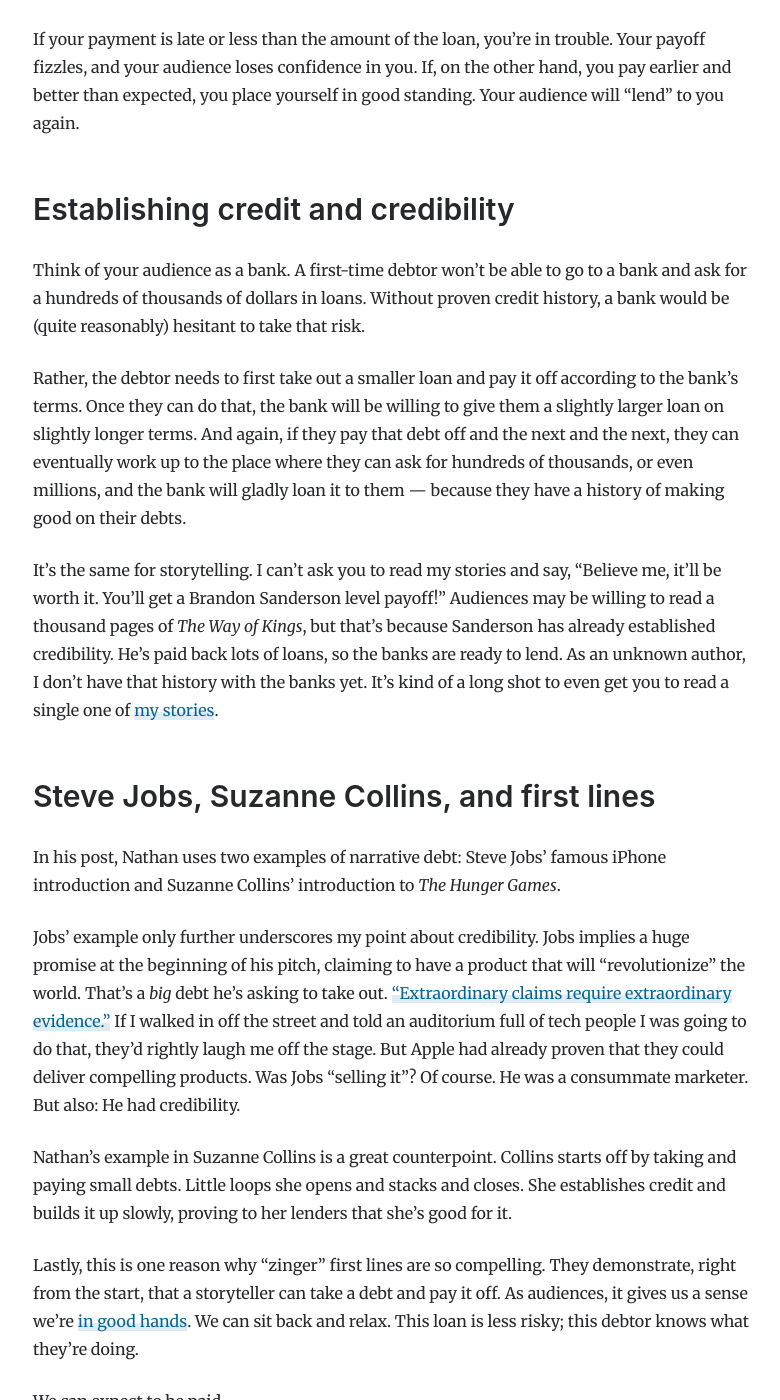
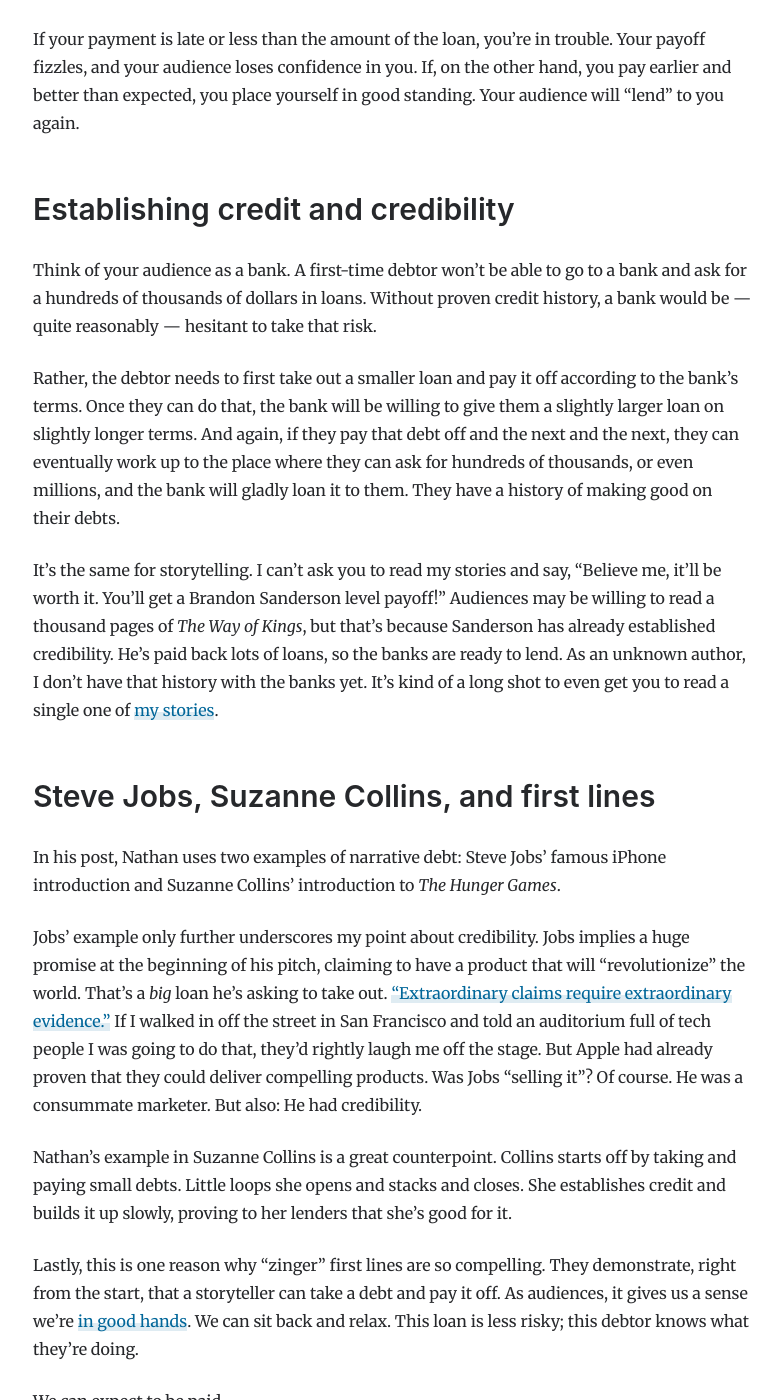
Before and after one commit to natelistrom/natelistrom.github.io, a Jekyll site: the page built from _posts/2025-12-02-narrative-debt-credibility.md, in a window 1280 px wide and 1400 px high, scrolled down 782 px. Shown: the whole window, without its empty margins (247-1027 px from the left). Built offline with Jekyll 4.4.1, drawn with Linux system fonts in a browser that asks for light colours.

Commit message:
Minor wording updates to narrative debt credibility note

```diff
--- a/_posts/2025-12-02-narrative-debt-credibility.md
+++ b/_posts/2025-12-02-narrative-debt-credibility.md
@@ -16,9 +16,9 @@ If your payment is late or less than the amount of the loan, you're in trouble.
 
 ## Establishing credit and credibility
 
-Think of your audience as a bank. A first-time debtor won't be able to go to a bank and ask for a hundreds of thousands of dollars in loans. Without proven credit history, a bank would be (quite reasonably) hesitant to take that risk.
+Think of your audience as a bank. A first-time debtor won't be able to go to a bank and ask for a hundreds of thousands of dollars in loans. Without proven credit history, a bank would be — quite reasonably — hesitant to take that risk.
 
-Rather, the debtor needs to first take out a smaller loan and pay it off according to the bank's terms. Once they can do that, the bank will be willing to give them a slightly larger loan on slightly longer terms. And again, if they pay that debt off and the next and the next, they can eventually work up to the place where they can ask for hundreds of thousands, or even millions, and the bank will gladly loan it to them — because they have a history of making good on their debts.
+Rather, the debtor needs to first take out a smaller loan and pay it off according to the bank's terms. Once they can do that, the bank will be willing to give them a slightly larger loan on slightly longer terms. And again, if they pay that debt off and the next and the next, they can eventually work up to the place where they can ask for hundreds of thousands, or even millions, and the bank will gladly loan it to them. They have a history of making good on their debts.
 
 It's the same for storytelling. I can't ask you to read my stories and say, "Believe me, it'll be worth it. You'll get a Brandon Sanderson level payoff!" Audiences may be willing to read a thousand pages of _The Way of Kings_, but that's because Sanderson has already established credibility. He's paid back lots of loans, so the banks are ready to lend. As an unknown author, I don't have that history with the banks yet. It's kind of a long shot to even get you to read a single one of [my stories](/stories).
 
@@ -26,7 +26,7 @@ It's the same for storytelling. I can't ask you to read my stories and say, "Bel
 
 In his post, Nathan uses two examples of narrative debt: Steve Jobs' famous iPhone introduction and Suzanne Collins' introduction to _The Hunger Games_.
 
-Jobs' example only further underscores my point about credibility. Jobs implies a huge promise at the beginning of his pitch, claiming to have a product that will "revolutionize" the world. That's a _big_ debt he's asking to take out. ["Extraordinary claims require extraordinary evidence."](https://en.wikipedia.org/wiki/Extraordinary_claims_require_extraordinary_evidence) If I walked in off the street and told an auditorium full of tech people I was going to do that, they'd rightly laugh me off the stage. But Apple had already proven that they could deliver compelling products. Was Jobs "selling it"? Of course. He was a consummate marketer. But also: He had credibility.
+Jobs' example only further underscores my point about credibility. Jobs implies a huge promise at the beginning of his pitch, claiming to have a product that will "revolutionize" the world. That's a _big_ loan he's asking to take out. ["Extraordinary claims require extraordinary evidence."](https://en.wikipedia.org/wiki/Extraordinary_claims_require_extraordinary_evidence) If I walked in off the street in San Francisco and told an auditorium full of tech people I was going to do that, they'd rightly laugh me off the stage. But Apple had already proven that they could deliver compelling products. Was Jobs "selling it"? Of course. He was a consummate marketer. But also: He had credibility.
 
 Nathan's example in Suzanne Collins is a great counterpoint. Collins starts off by taking and paying small debts. Little loops she opens and stacks and closes. She establishes credit and builds it up slowly, proving to her lenders that she's good for it.
 
```
